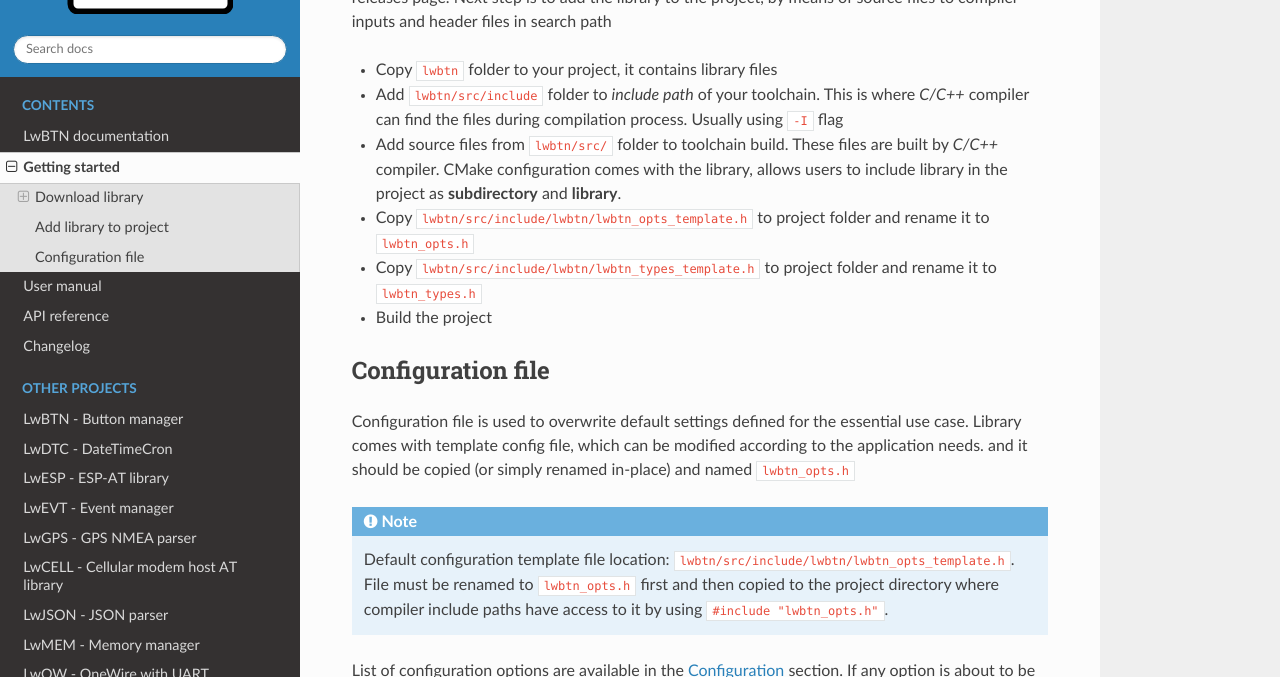
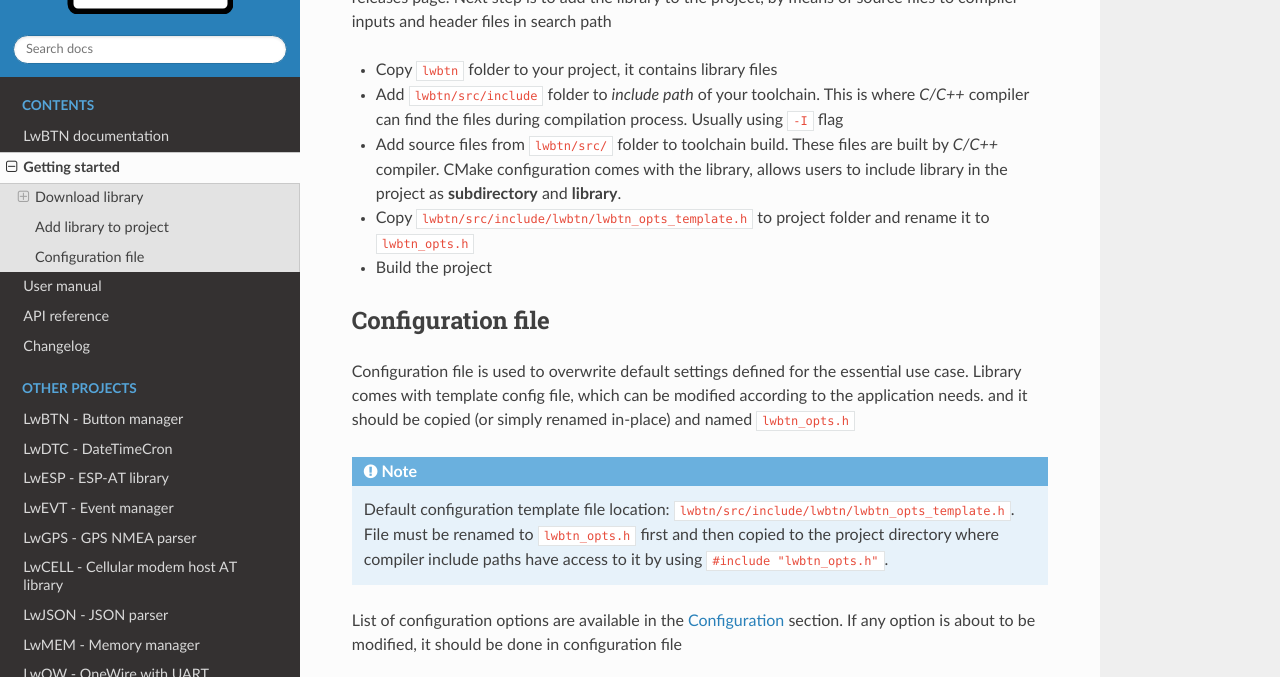
Before and after one commit to MaJerle/lwbtn, a Sphinx documentation site: the page built from docs/get-started/index.rst, in a window 1280 px wide and 900 px high, scrolled down 1460 px, cut to the strip 0-677 px from the top of the window. Built offline with Sphinx 7.4.7 and the Read the Docs theme 2.0.0, drawn with Linux system fonts in a browser that asks for light colours; the version number could not be read and is left out.

Commit message:
docs: Fix copy-paste mistake

```diff
--- a/docs/get-started/index.rst
+++ b/docs/get-started/index.rst
@@ -64,7 +64,6 @@ Next step is to add the library to the project, by means of source files to comp
 * Add ``lwbtn/src/include`` folder to `include path` of your toolchain. This is where `C/C++` compiler can find the files during compilation process. Usually using ``-I`` flag
 * Add source files from ``lwbtn/src/`` folder to toolchain build. These files are built by `C/C++` compiler. CMake configuration comes with the library, allows users to include library in the project as **subdirectory** and **library**.
 * Copy ``lwbtn/src/include/lwbtn/lwbtn_opts_template.h`` to project folder and rename it to ``lwbtn_opts.h``
-* Copy ``lwbtn/src/include/lwbtn/lwbtn_types_template.h`` to project folder and rename it to ``lwbtn_types.h``
 * Build the project
 
 Configuration file
```
